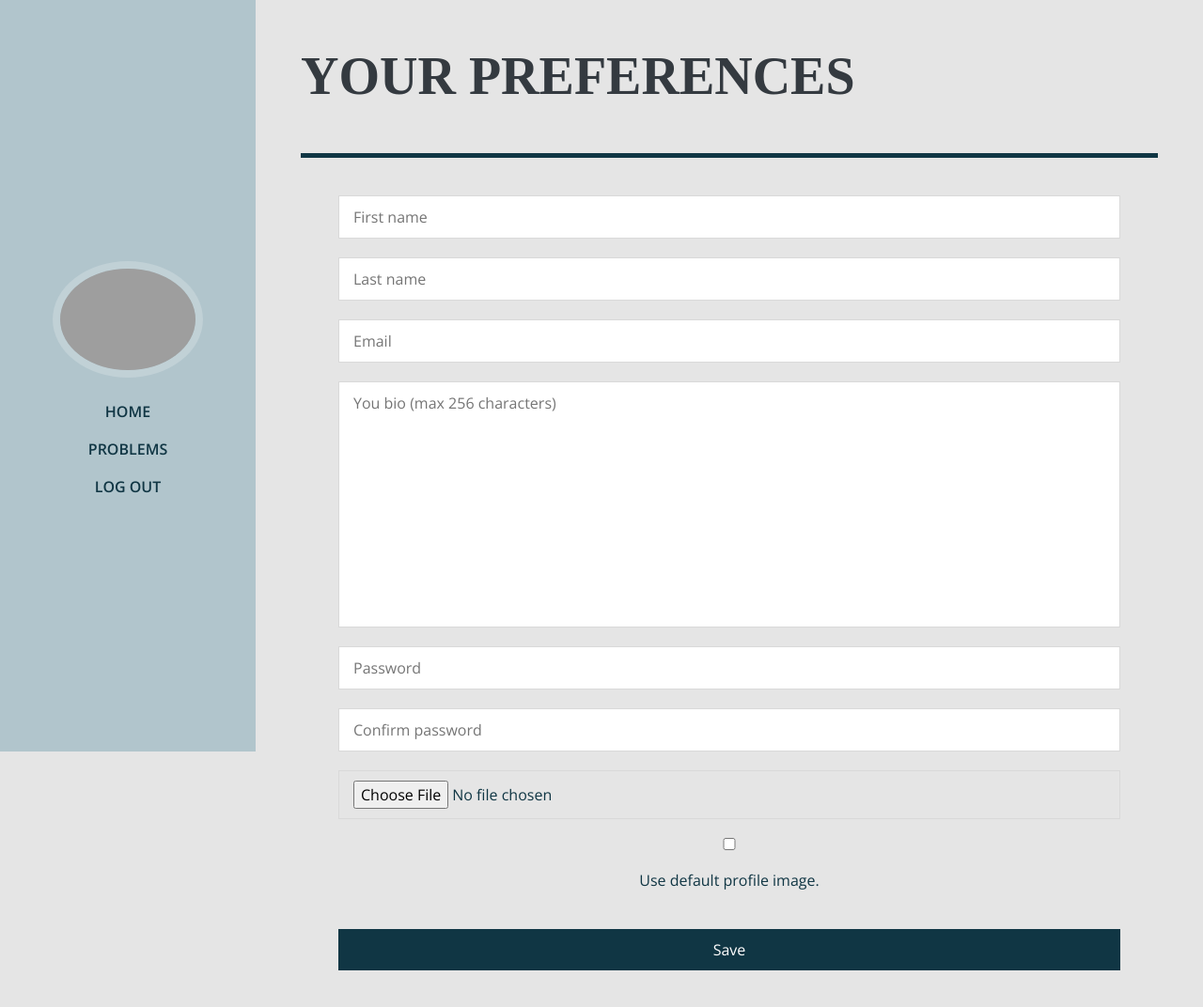
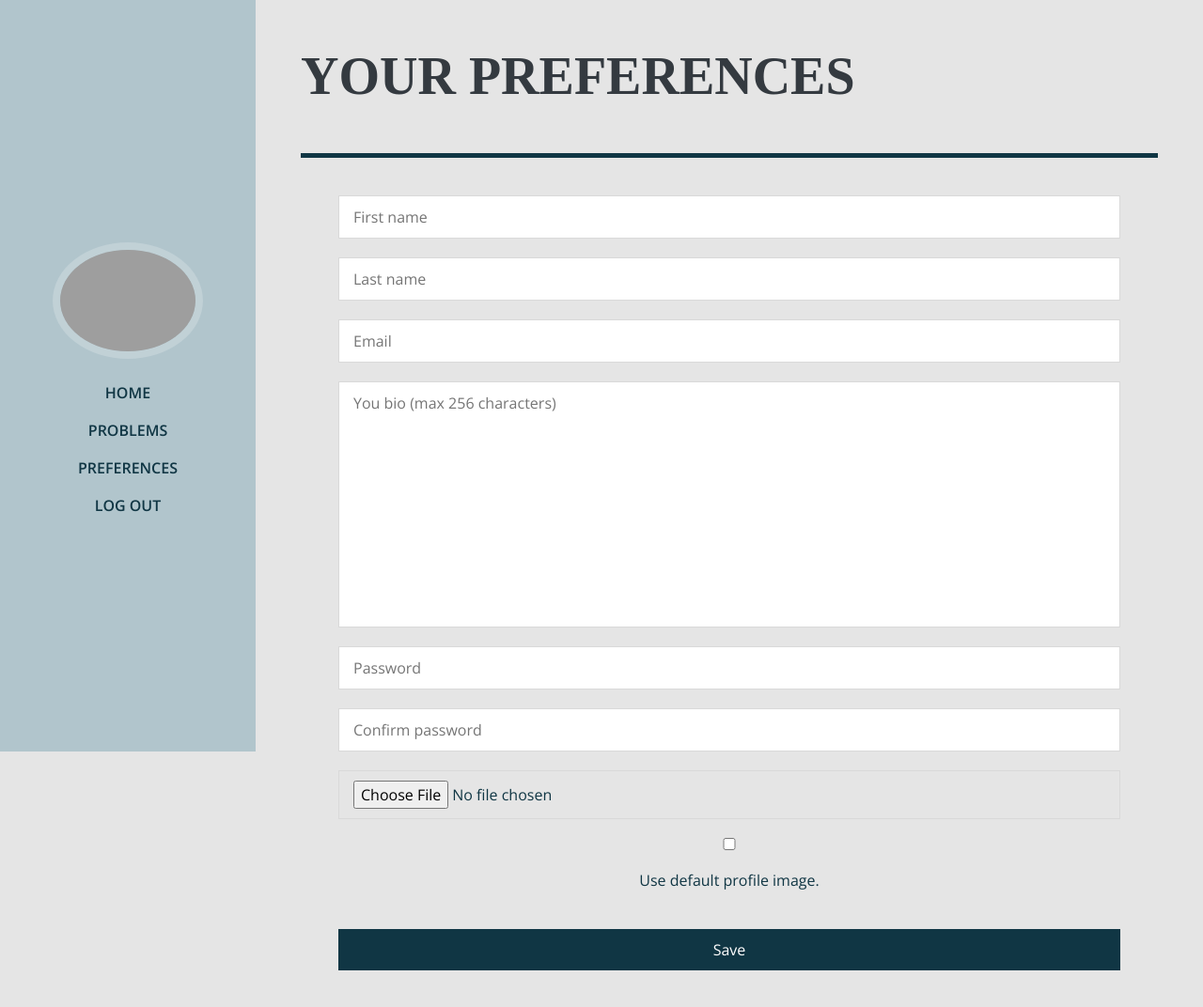
Before and after one commit to brunoemori/UEM-ProgrammingContest, a Django app: page /prefs/ in a window 1280 px wide. Shown: the top 1072 px of the page at 94% size. Run offline with Django 3.2, Linux system fonts and the light colour scheme; the visitor is signed in with stand-in values (Sample User, id 1); data comes from the database, SQL or seed files in the repository; some libraries are stand-ins or nearby versions; some web fonts are replaced; grey boxes are pictures that could not be loaded.

Commit message:
Added 'preferences' item

```diff
--- a/templates/sidebar.html
+++ b/templates/sidebar.html
@@ -44,18 +44,11 @@
           <li class="nav-item">
             <a class="nav-link js-scroll-trigger" href="/problems">Problems</a>
           </li>
-          <!--
-
-          <li class="nav-item">
-            <a class="nav-link js-scroll-trigger" href="#education">Education</a>
-          </li>
-          <li class="nav-item">
-            <a class="nav-link js-scroll-trigger" href="#skills">Skills</a>
-          </li>
-          <li class="nav-item">
-            <a class="nav-link js-scroll-trigger" href="#interests">Interests</a>
-          </li>
-          -->
+          {% if user.is_authenticated %}
+            <li class="nav-item">
+              <a class="nav-link" href="/prefs">Preferences</a>
+            </li>
+          {% endif %}
           <li class="nav-item">
             {% if user.is_authenticated %}
               <a class="nav-link" href="/home/logout">Log out</a>
```
